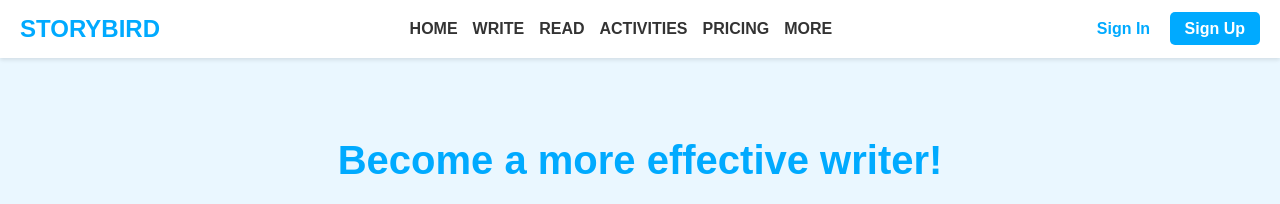
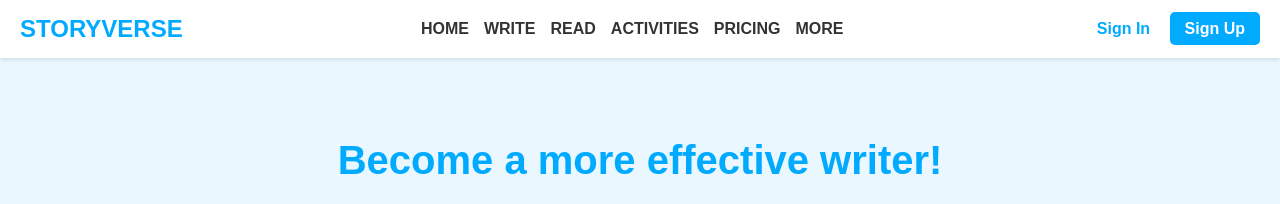
Before and after one commit to Sobanhanif4/user_auth-vanilla, a plain HTML site: page index.html in a window 1280 px wide. Shown: the top 204 px of the page. Drawn offline with Linux system fonts and the light colour scheme.

Commit message:
Your commit message here

```diff
--- a/index.html
+++ b/index.html
@@ -10,7 +10,7 @@
     <!-- Header Section -->
     <header>
         <nav>
-            <div class="logo">STORYBIRD</div>
+            <div class="logo">STORYVERSE</div>
             <ul class="nav-links">
                 <li><a href="#">HOME</a></li>
                 <li><a href="#">WRITE</a></li>
```
